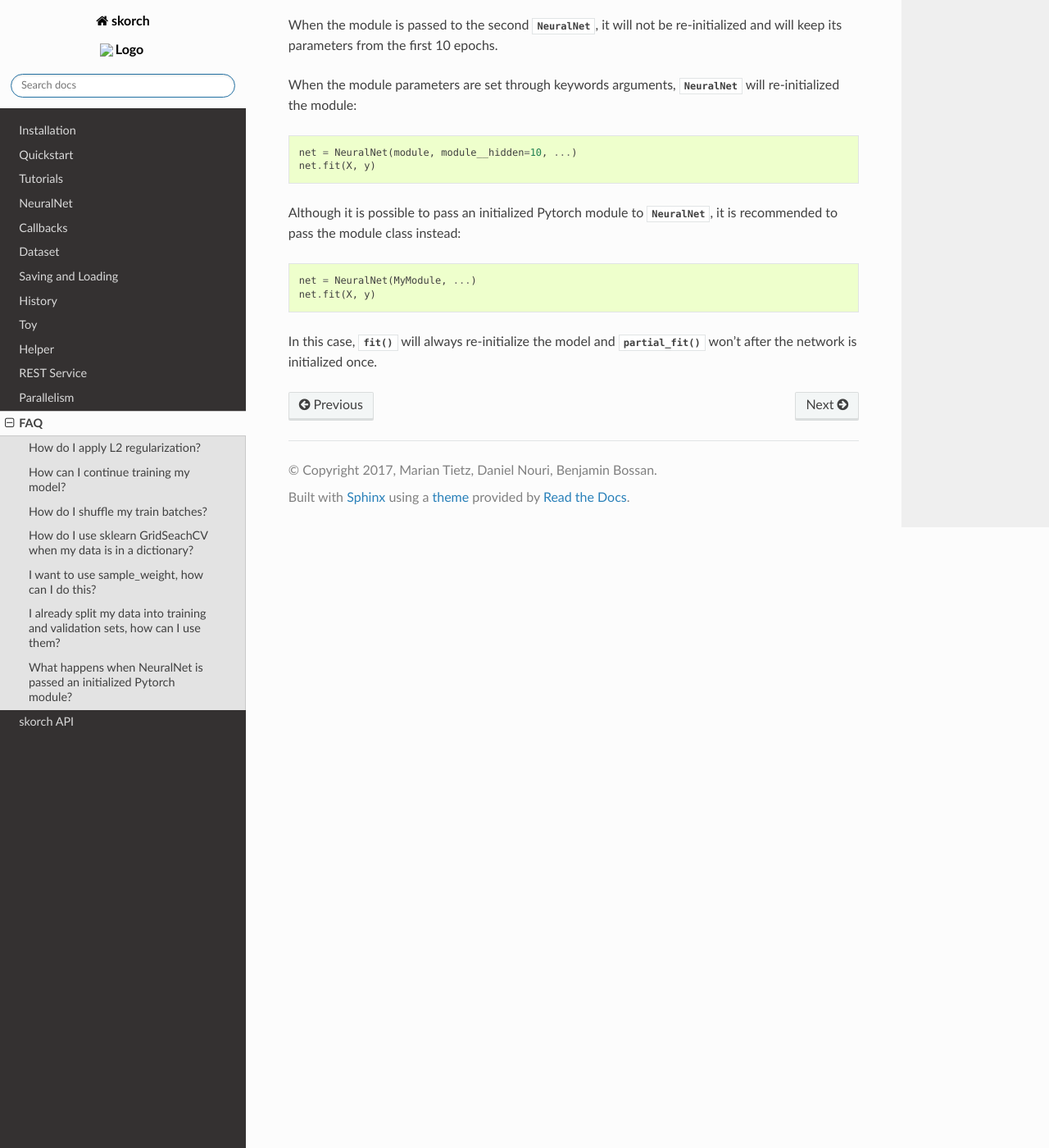
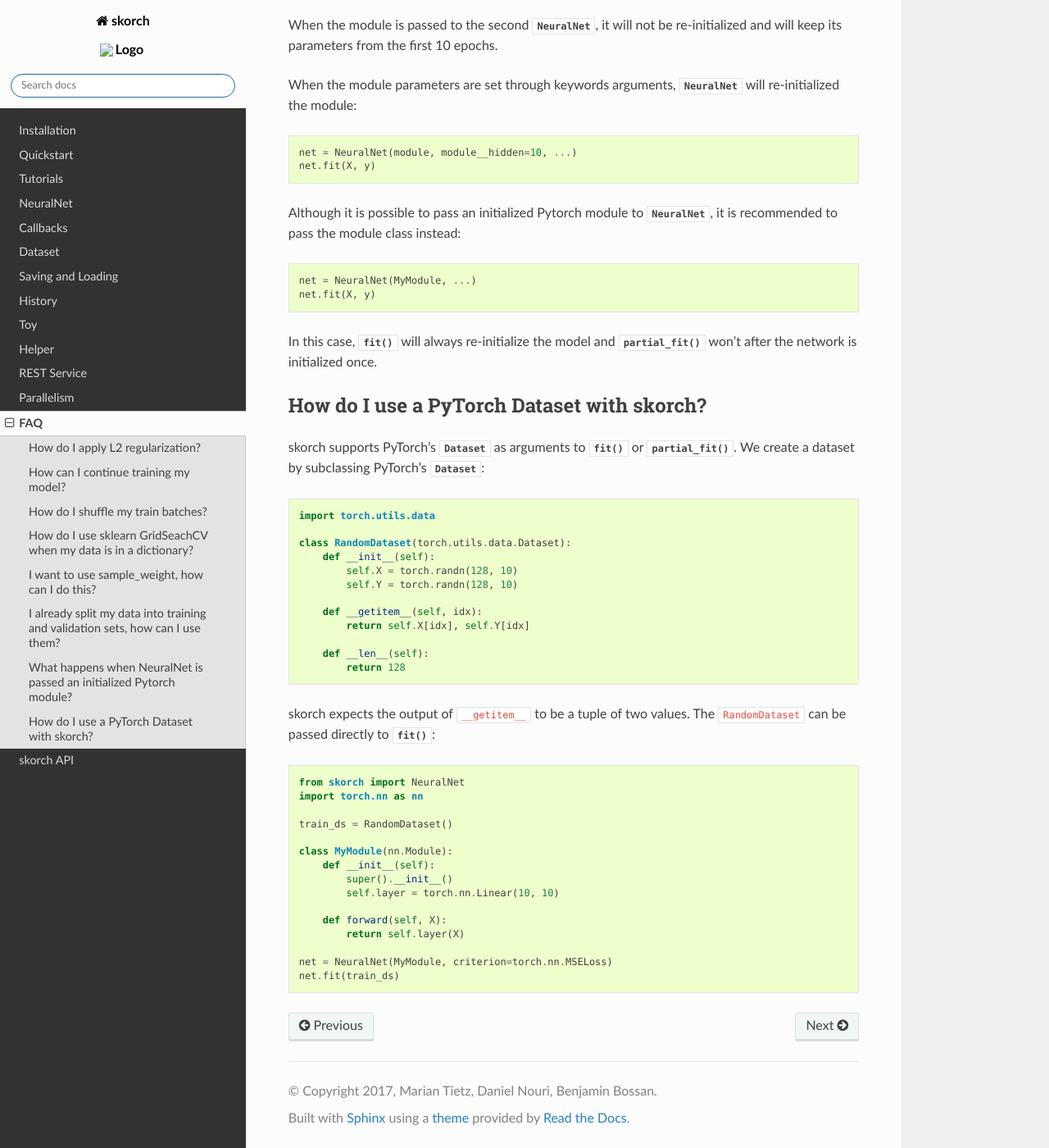
Before and after one commit to skorch-dev/skorch, a Sphinx documentation site: the page built from docs/user/FAQ.rst, in a window 1280 px wide and 1400 px high, scrolled down 3048 px. Shown: the whole window at 82% size. Built offline with Sphinx 7.4.7 and the Read the Docs theme 2.0.0, drawn with Linux system fonts in a browser that asks for light colours.

Commit message:
DOC Adds FAQ entry on pytorch's Dataset (#439)
DOC Adds FAQ entry on pytorch's Dataset

```diff
--- a/docs/user/FAQ.rst
+++ b/docs/user/FAQ.rst
@@ -196,3 +196,50 @@
 In this case, :func:`~skorch.net.NeuralNet.fit` will always re-initialize
 the model and :func:`~skorch.net.NeuralNet.partial_fit` won't after the
 network is initialized once.
+
+.. _faq_how_do_i_use_a_pytorch_dataset_with_skorch:
+
+How do I use a PyTorch Dataset with skorch?
+-------------------------------------------
+
+skorch supports PyTorch's :class:`~torch.utils.data.Dataset` as arguments to
+:func:`~skorch.net.NeuralNet.fit` or
+:func:`~skorch.net.NeuralNet.partial_fit`. We create a dataset by
+subclassing PyTorch's :class:`~torch.utils.data.Dataset`:
+
+.. code:: python
+
+    import torch.utils.data
+
+    class RandomDataset(torch.utils.data.Dataset):
+        def __init__(self):
+            self.X = torch.randn(128, 10)
+            self.Y = torch.randn(128, 10)
+
+        def __getitem__(self, idx):
+            return self.X[idx], self.Y[idx]
+
+        def __len__(self):
+            return 128
+
+skorch expects the output of ``__getitem__`` to be a tuple of two values.
+The ``RandomDataset`` can be passed directly to
+:func:`~skorch.net.NeuralNet.fit`:
+
+.. code:: python
+
+    from skorch import NeuralNet
+    import torch.nn as nn
+
+    train_ds = RandomDataset()
+
+    class MyModule(nn.Module):
+        def __init__(self):
+            super().__init__()
+            self.layer = torch.nn.Linear(10, 10)
+
+        def forward(self, X):
+            return self.layer(X)
+
+    net = NeuralNet(MyModule, criterion=torch.nn.MSELoss)
+    net.fit(train_ds)
```
Also changed, not shown: docs/user/dataset.rst (+7 -4 lines).
